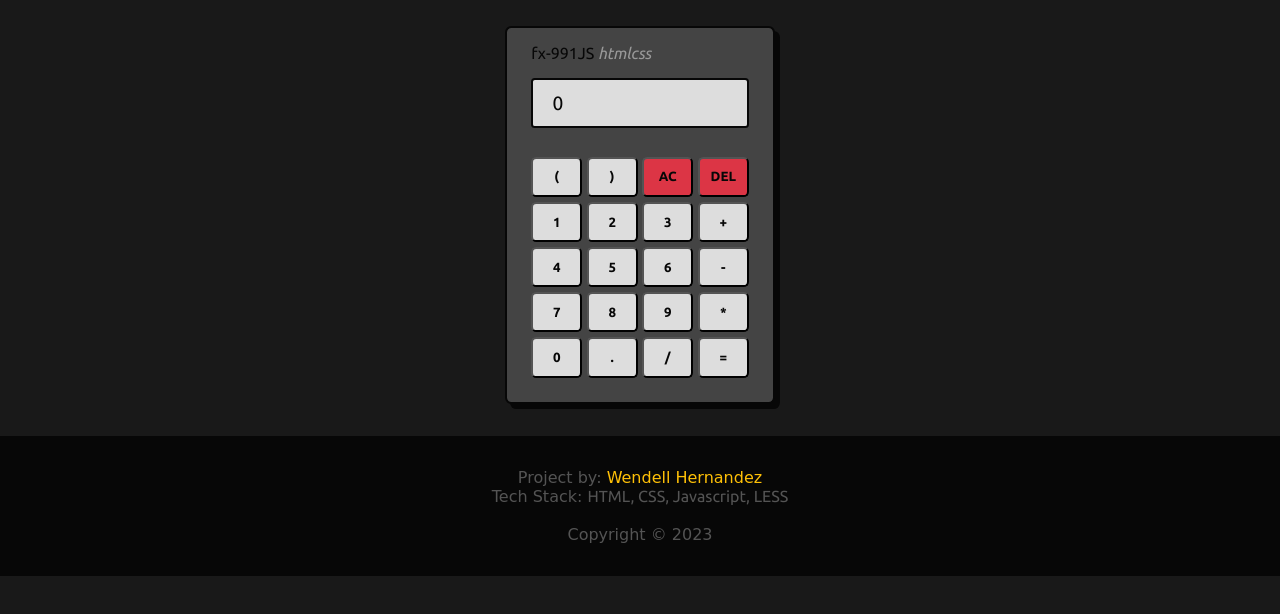
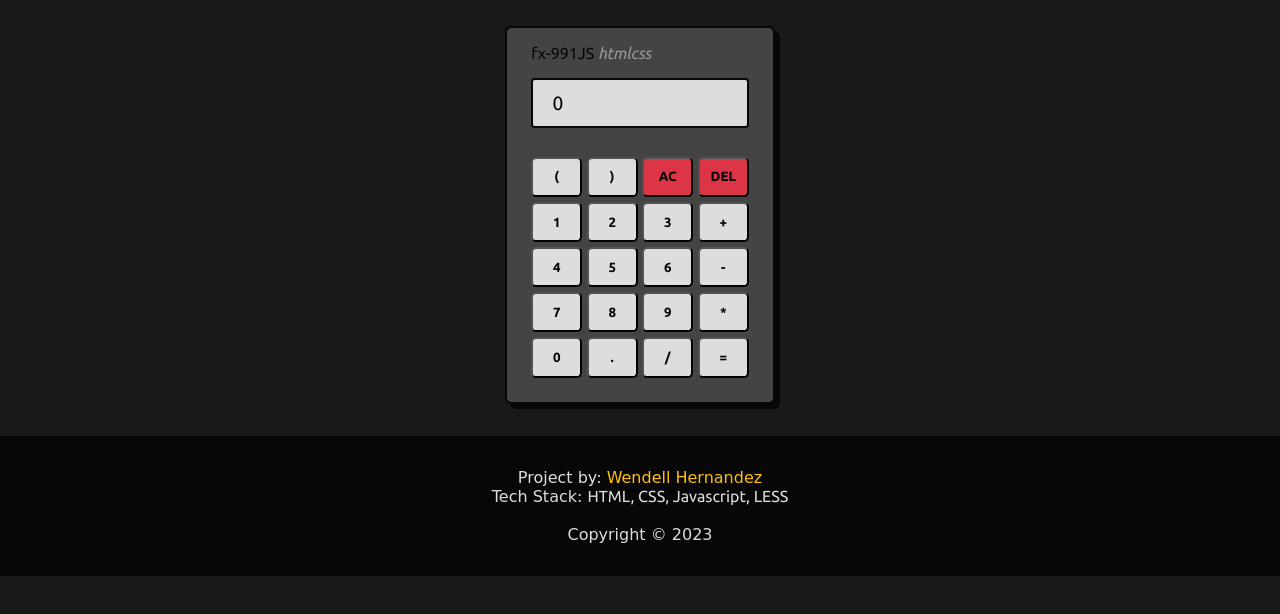
Before and after one commit to wendellhernandez/calculator, a plain HTML site: page index.html in a window 1280 px wide. Shown: the part 76-690 px from the top of the page. Drawn offline with Linux system fonts and the light colour scheme; a web font is replaced by a local one.

Commit message:
changed font color to white

```diff
--- a/less/style.less
+++ b/less/style.less
@@ -5,7 +5,7 @@
     padding: 0;
     font-family: @font-family;
     box-sizing: border-box;
-    color: @paragraph;
+    color: @white;
 }
 
 html{
```
Also changed, not shown: css/style.min.css.
